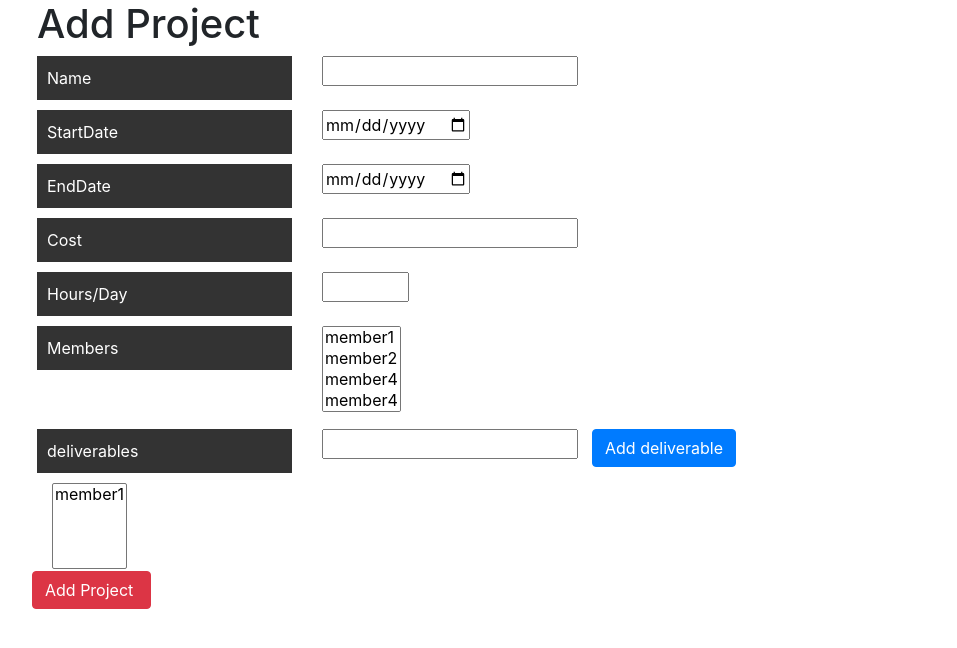
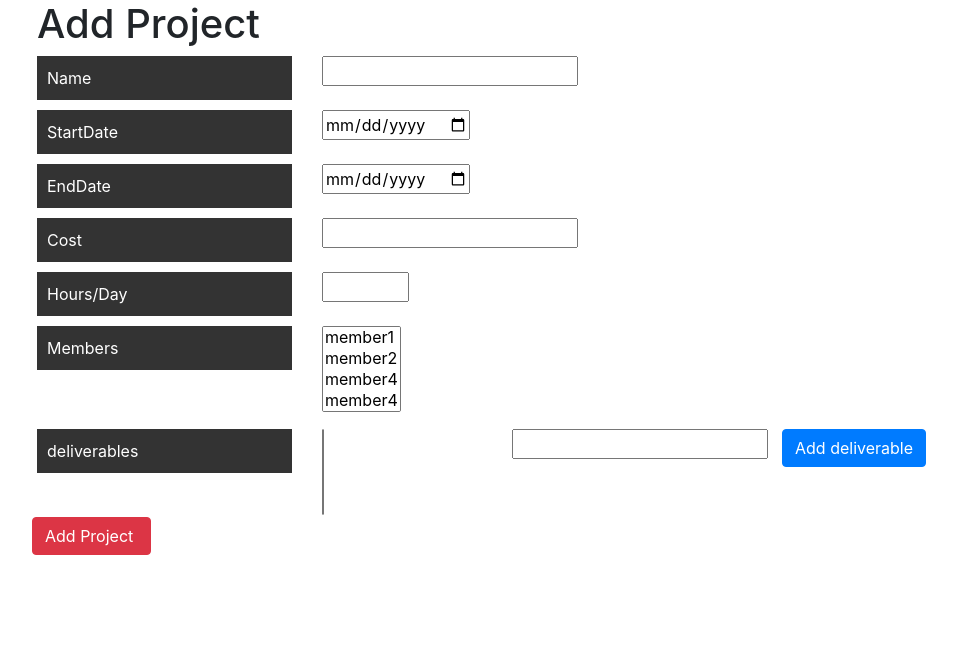
Before and after one commit to a4w/project-management-system, a PHP site: page /add_project.php in a window 1280 px wide. Shown: the top 648 px of the page, without its empty margins (48-1005 px from the left). Run offline with PHP 8.4, Linux system fonts and the light colour scheme.

Commit message:
updated addproject

```diff
--- a/add_project.php
+++ b/add_project.php
@@ -104,14 +104,18 @@
                  <div class="label">
                      deliverables
                  </div>
-                 <div class="col-lg-3 col-md-4 col-sm-6 col-xs-12">
-                <select multiple size="4" name="Members">
-             <option value="volvo">member1</option>
+
+              </div>
+
+
+               <div class="col-lg-2 col-md-4 col-sm-6 col-xs-12">
+                <select multiple size="4" id="select" min="50px" >
+
              </select>
                </div>
-              </div>
+
          <div class="col-lg-3 col-md-4 col-sm-6 col-xs-12">
-             <input type="text" name="deliverables">
+             <input type="text" id="deliverable" >
            </div>
     <div class="btn btn-primary" onclick="addDeliverables()"> Add deliverable </div>
             </div>
```
